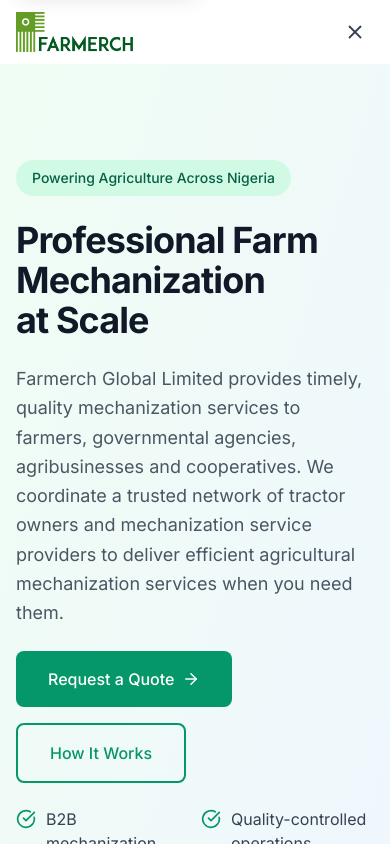
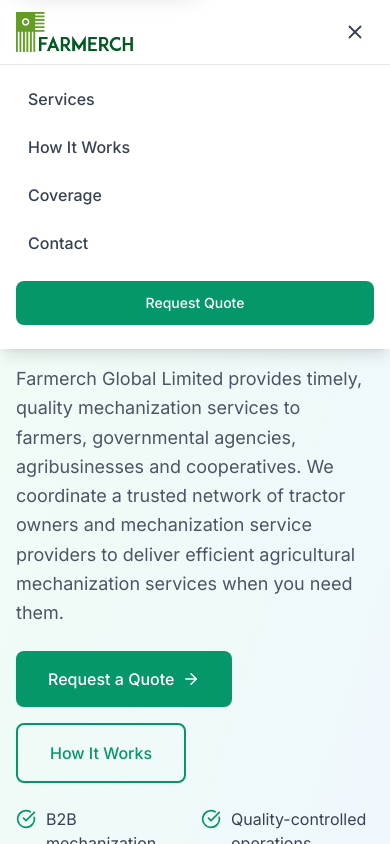
Before and after one commit to mayowafarmerch-gif/Farmerch-website, a Next.js app: page / in a window 390 px wide. Both pictures are taken after a click on the button "Open navigation menu". Shown: the top 844 px of the page. Built offline with nearby package versions, Linux system fonts and the light colour scheme.

Commit message:
fix mobile nav drawer stacking issue

```diff
--- a/src/components/layout/Header.tsx
+++ b/src/components/layout/Header.tsx
@@ -24,7 +24,7 @@
     <header
       role="banner"
       className={cn(
-        "fixed inset-x-0 top-0 z-navbar transition-all duration-300",
+        "fixed inset-x-0 top-0 z-[100] transition-all duration-300",
         isScrolled
           ? "border-b border-border bg-white/95 shadow-sm backdrop-blur-sm"
           : "bg-white"
@@ -85,14 +85,14 @@
         </Container>
       </nav>
 
-      {/* Mobile drawer — absolutely positioned below the fixed navbar bar.
-          Uses display:none (hidden class) rather than max-height animation,
-          which is unreliable on Android Chrome inside a position:fixed ancestor. */}
+      {/* Mobile drawer — fixed to the viewport so it gets its own GPU compositor
+          layer at z-[110], above any Framer Motion transform-promoted layers in
+          page sections. top-16 aligns it exactly below the 64px navbar bar. */}
       <div
         id="mobile-menu"
         aria-hidden={!isOpen}
         className={cn(
-          "absolute inset-x-0 top-full border-t border-border bg-white shadow-lg",
+          "fixed inset-x-0 top-16 z-[110] border-t border-border bg-white shadow-lg",
           isOpen ? "md:hidden" : "hidden"
         )}
       >
```
